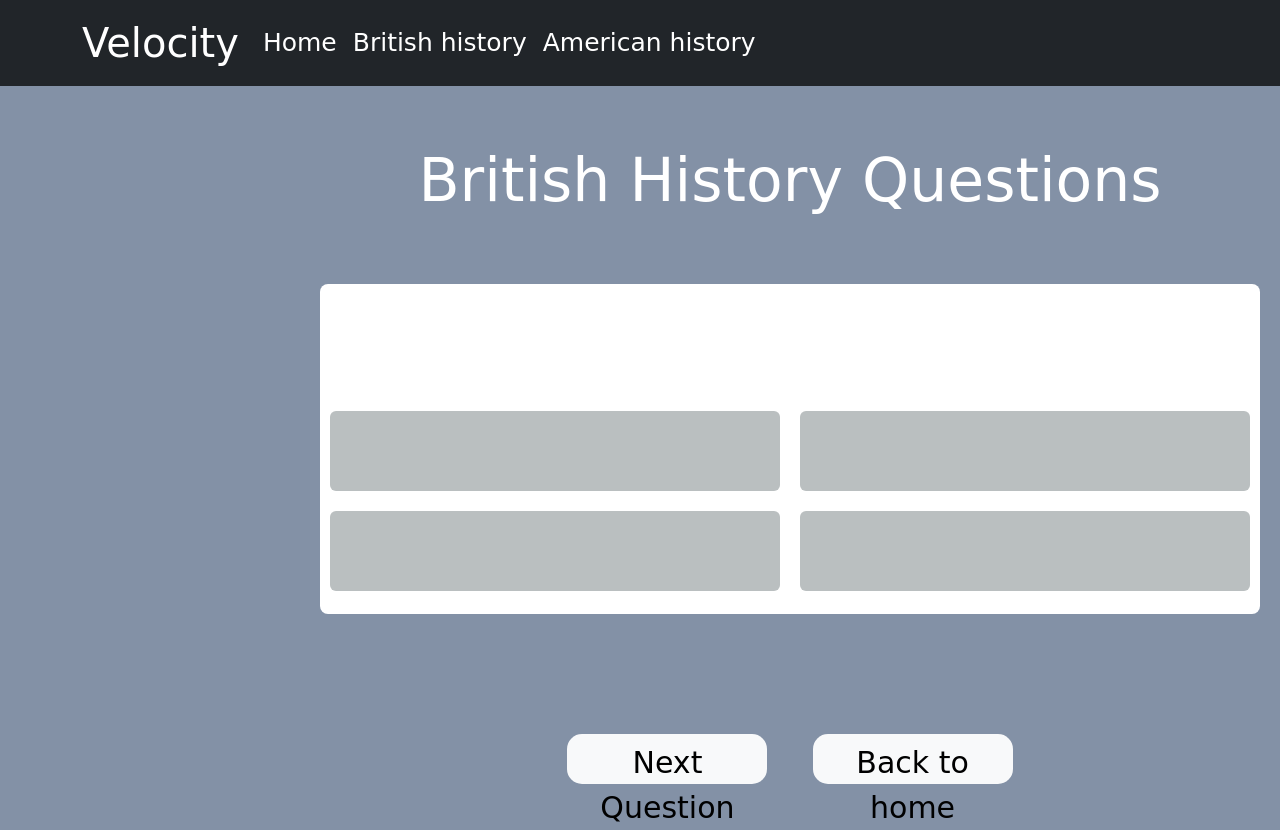
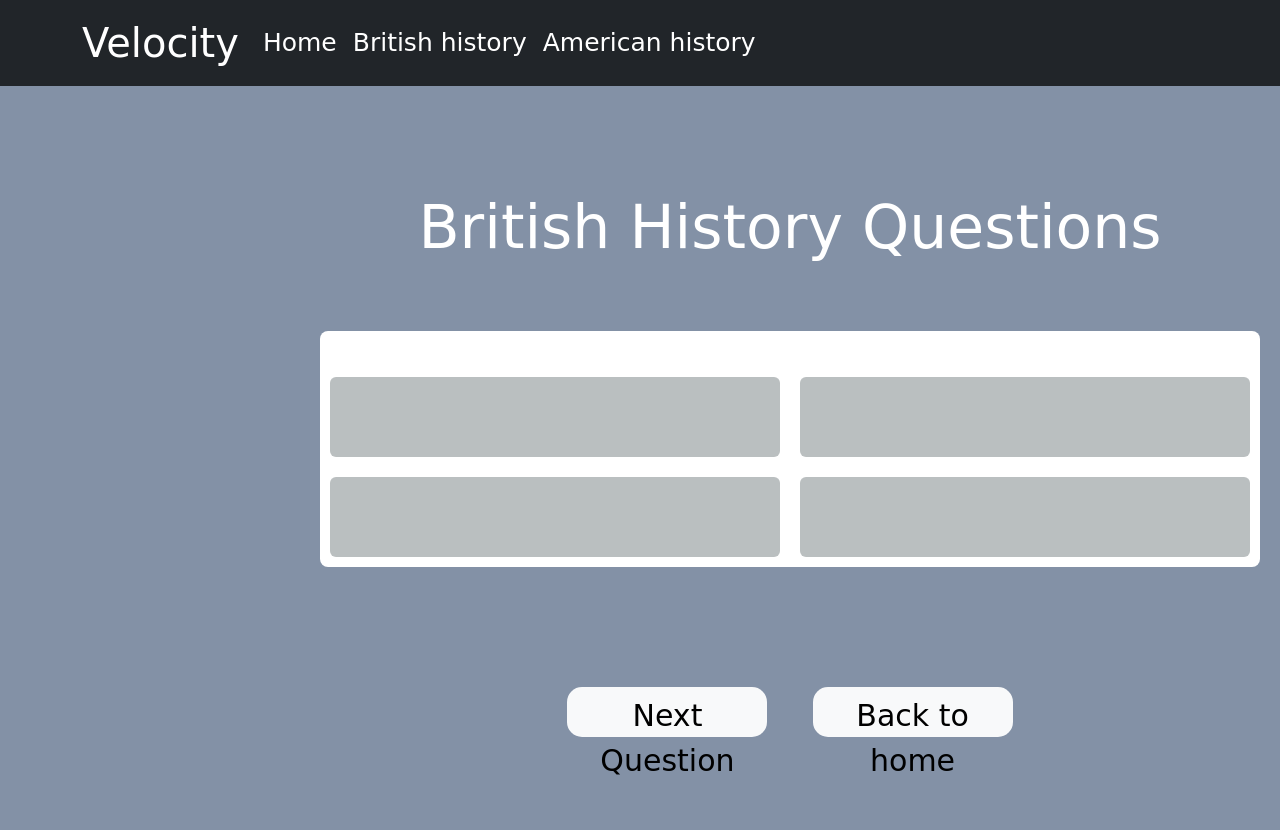
Before and after one commit to TatyanaA/lap1_client, a website: page quizBritish.html in a window 1280 px wide. After the commit the page ends 800 px from the top, so only its background shows below. Drawn offline with nearby package versions, Linux system fonts and the light colour scheme; no server answers; a web font is replaced by a local one.

Commit message:
Tweak question container styles

```diff
--- a/static/css/quiz-page/container.css
+++ b/static/css/quiz-page/container.css
@@ -2,21 +2,13 @@
   position: absolute;
   top: 18%;
   left: 25%;
-
-  /* position: relative;
-      top: 18%;
-      left: 25%; */
-  /* background-color: rgba(0, 0, 0, 0.6);  */
-
   height: 40rem;
   width: auto;
   display: flex;
   flex-direction: column;
   align-items: center;
   align-content: space-between;
-  /* flex-basis:auto; */
   justify-content: center;
-
   gap: 60px;
 }
 
@@ -24,11 +16,10 @@
   background-color: white;
   display: flex;
   flex-direction: column;
-  height: 600px;
+  justify-content: space-between;
+  gap: 12px;
   width: 940px;
   justify-content: center;
   align-items: center;
   border-radius: 0.5em;
-  /* padding:20px; */
-  gap: 80px;
 }
```
